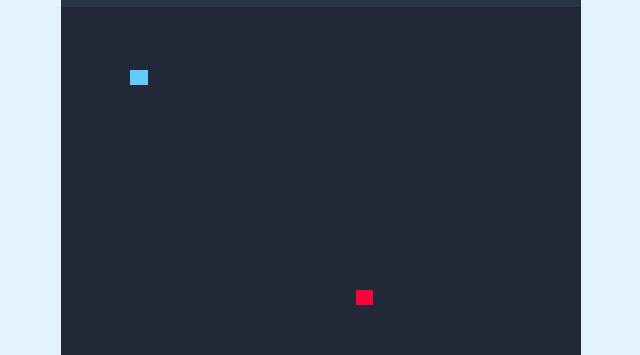
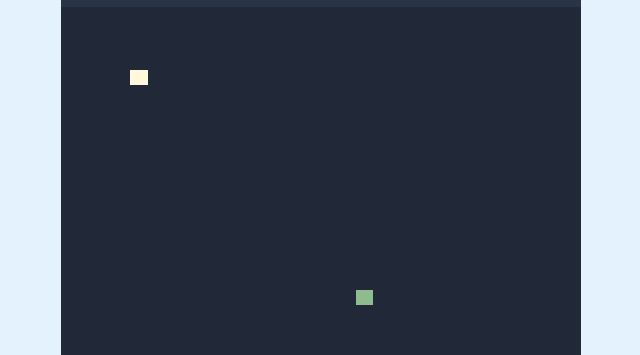
Before and after one commit to circleredd/SnakeGame, a plain HTML site: page index.html in a window 1280 px wide. Shown: the part 180-535 px from the top of the page, 319-959 px from the left. Drawn offline with nearby package versions, Linux system fonts and the light colour scheme.

Commit message:
change the color

```diff
--- a/css/style.css
+++ b/css/style.css
@@ -41,11 +41,11 @@ body {
   }
 
 .play-board .food {
-    background: #FF003D;
+    background: #8FBC8F;
 }
 
 .play-board .head {
-    background: #60CBFF;
+    background: #FFF8DC;
 }
 
 .controls {
```
